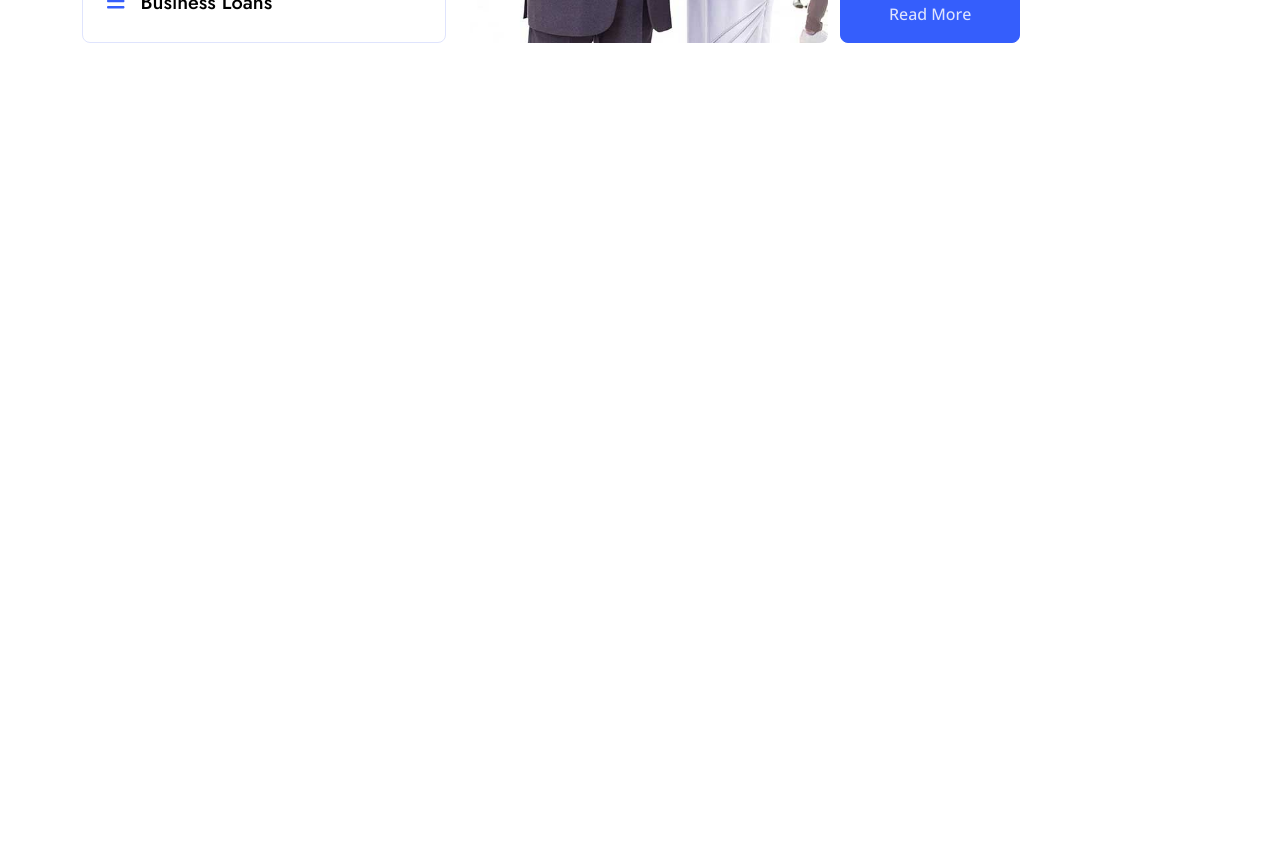
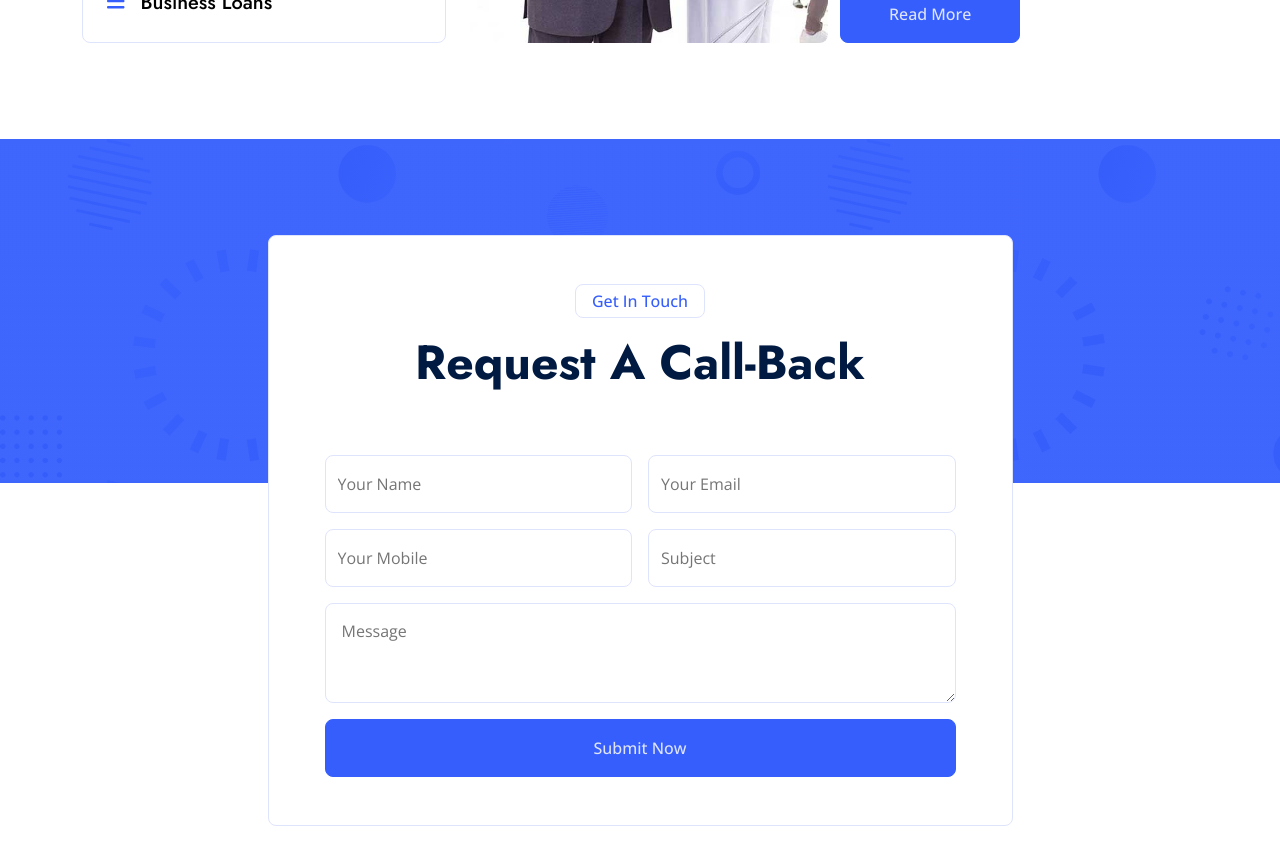
Before and after one commit to idembele70/finanza, a React (Create React App) app: page / in a window 1280 px wide. Shown: the part 3300-4165 px from the top of the page. Before the commit the page ends 3391 px from the top, so only its background shows below. Built offline with nearby package versions, Linux system fonts and the light colour scheme.

Commit message:
[Callback] Design on Desktop Done

```diff
--- a/src/components/About.tsx
+++ b/src/components/About.tsx
@@ -55,6 +55,9 @@ const Right = styled(Col)`
   ${mdDown({
     paddingLeft: 0,
   })}
+`;
+export const ParagraphWithLightBorder = styled(ParagraphWithBorder)`
+  border-color: ${({ theme }) => theme.palette.primary.light};
 `;
 const Image = styled.img`
   max-width: 100%;
--- /dev/null
+++ b/src/components/CallBack.tsx
@@ -0,0 +1,94 @@
+import styled from "styled-components";
+import { ParagraphWithLightBorder } from "./About";
+import { Button, WrapperContainer, imgbaseUrl } from "./Carousel";
+import { TitleWithBigMargin } from "./Services";
+const Container = styled.div`
+  width: 100%;
+  margin: 48px 0;
+  padding-top: 48px;
+  position: relative;
+  ::before {
+    position: absolute;
+    content: "";
+    top: 0;
+    left: 0;
+    width: 100%;
+    height: 50%;
+    background: linear-gradient(
+        rgba(53, 94, 252, 0.95),
+        rgba(53, 94, 252, 0.95)
+      ),
+      url(${imgbaseUrl}bg.png);
+    z-index: -1;
+  }
+`;
+const StyledWrapperContainer = styled(WrapperContainer)`
+  padding-top: 48px;
+`;
+const Wrapper = styled.div`
+  background: ${({ theme }) => theme.palette.common.white};
+  border-radius: ${({ theme }) => theme.borderRadius};
+  max-width: 745px;
+  padding: 48px;
+  margin: 0 auto;
+  display: flex;
+  flex-direction: column;
+  align-items: center;
+  border: 1px solid ${({ theme }) => theme.palette.primary.light};
+`;
+const Bottom = styled.form`
+  display: flex;
+  flex-wrap: wrap;
+  width: 100%;
+`;
+const Input = styled.input`
+  color: ${({ theme }) => theme.palette.common.black};
+  font-size: 1rem;
+  font-family: "Open Sans", sans-serif;
+  margin: 16px 8px 0;
+  padding: 16px 12px;
+  border: 1px solid ${({ theme }) => theme.palette.primary.light};
+  max-width: 50%;
+  flex: 1;
+  border-radius: ${({ theme }) => theme.borderRadius};
+  line-height: 1.5;
+  font-weight: 400;
+`;
+const TextArea = styled.textarea`
+  color: ${({ theme }) => theme.palette.common.black};
+  font-size: 1rem;
+  font-family: "Open Sans", sans-serif;
+  width: 100%;
+  border: 1px solid ${({ theme }) => theme.palette.primary.light};
+  border-radius: ${({ theme }) => theme.borderRadius};
+  padding: 16px;
+  margin: 16px 8px 0;
+  height: 100px;
+`;
+const FormButton = styled(Button)`
+  width: 100%;
+  margin: 16px 8px 0;
+  text-align: center;
+`;
+const CallBack = () => {
+  return (
+    <Container>
+      <StyledWrapperContainer>
+        <Wrapper>
+          <ParagraphWithLightBorder>Get In Touch</ParagraphWithLightBorder>
+          <TitleWithBigMargin>Request A Call-Back</TitleWithBigMargin>
+          <Bottom>
+            <Input placeholder="Your Name" />
+            <Input placeholder="Your Email" />
+            <Input placeholder="Your Mobile" />
+            <Input placeholder="Subject" />
+            <TextArea placeholder="Message" />
+            <FormButton to="/">Submit Now</FormButton>
+          </Bottom>
+        </Wrapper>
+      </StyledWrapperContainer>
+    </Container>
+  );
+};
+
+export default CallBack;
--- a/src/components/Features.tsx
+++ b/src/components/Features.tsx
@@ -1,7 +1,13 @@
 import React from "react";
 import styled from "styled-components";
-import { Button, ParagraphWithBorder, WrapperContainer } from "./Carousel";
-import { Desc, Icon, Paragraph, Title } from "./About";
+import { Button, WrapperContainer } from "./Carousel";
+import {
+  Desc,
+  Icon,
+  ParagraphWithLightBorder,
+  Paragraph,
+  Title,
+} from "./About";
 import { Link } from "react-router-dom";
 import { FontAwesomeIcon } from "@fortawesome/react-fontawesome";
 import { library } from "@fortawesome/fontawesome-svg-core";
@@ -26,9 +32,6 @@ const Col = styled.div`
 `;
 const Left = styled(Col)`
   padding-left: 0;
-`;
-const StyledParagraphWithBorder = styled(ParagraphWithBorder)`
-  border-color: ${({ theme }) => theme.palette.primary.light};
 `;
 const Right = styled(Col)`
   display: flex;
@@ -87,7 +90,7 @@ const Features = () => {
   return (
     <Container>
       <Left>
-        <StyledParagraphWithBorder>Why Choosing Us!</StyledParagraphWithBorder>
+        <ParagraphWithLightBorder>Why Choosing Us!</ParagraphWithLightBorder>
         <Title>Few Reasons Why People Choosing Us!</Title>
         <Desc>
           Tempor erat elitr rebum at clita. Diam dolor diam ipsum sit. Aliqu
--- a/src/components/Services.tsx
+++ b/src/components/Services.tsx
@@ -1,13 +1,8 @@
 import { FontAwesomeIcon } from "@fortawesome/react-fontawesome";
 import { useState } from "react";
 import styled from "styled-components";
-import { Paragraph, Title, fadeout } from "./About";
-import {
-  Button,
-  ParagraphWithBorder,
-  WrapperContainer,
-  imgbaseUrl,
-} from "./Carousel";
+import { Paragraph, ParagraphWithLightBorder, Title, fadeout } from "./About";
+import { Button, WrapperContainer, imgbaseUrl } from "./Carousel";
 import { lgDown, mdDown, smDown } from "../utils/responsive";
 
 const Container = styled(WrapperContainer)`
@@ -16,10 +11,7 @@ const Container = styled(WrapperContainer)`
   flex-direction: column;
   align-items: center;
 `;
-const StyledParagraphWithBorder = styled(ParagraphWithBorder)`
-  border-color: ${({ theme }) => theme.palette.primary.light};
-`;
-const StyledTitle = styled(Title)`
+export const TitleWithBigMargin = styled(Title)`
   margin-bottom: 48px;
   max-width: 600px;
   text-align: center;
@@ -151,8 +143,10 @@ const Services = () => {
   };
   return (
     <Container>
-      <StyledParagraphWithBorder>Our Services</StyledParagraphWithBorder>
-      <StyledTitle>Awesome Financial Services For Business</StyledTitle>
+      <ParagraphWithLightBorder>Our Services</ParagraphWithLightBorder>
+      <TitleWithBigMargin>
+        Awesome Financial Services For Business
+      </TitleWithBigMargin>
       <Bottom>
         <NavPillsContainer>
           <NavPill
--- a/src/pages/Home.tsx
+++ b/src/pages/Home.tsx
@@ -4,6 +4,7 @@ import About from "../components/About";
 import Facts from "../components/Facts";
 import Features from "../components/Features";
 import Services from "../components/Services";
+import CallBack from "../components/CallBack";
 
 const Home = () => {
   return (
@@ -13,6 +14,7 @@ const Home = () => {
       <Facts />
       <Features />
       <Services />
+      <CallBack />
     </>
   );
 };
```
